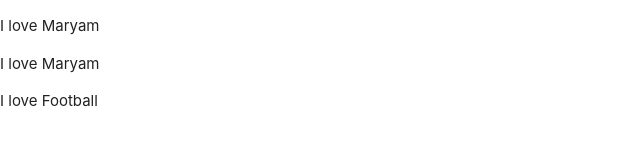
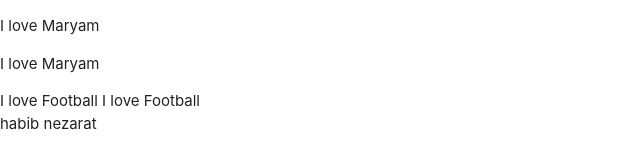
Before and after one commit to habib9037/test1, a plain HTML site: page assets/js/index.html in a window 1280 px wide. Shown: the whole page, without its empty margins (0-640 px from the left). Drawn offline with Linux system fonts and the light colour scheme.

Commit message:
five commit

```diff
--- a/assets/js/index.html
+++ b/assets/js/index.html
@@ -11,6 +11,9 @@
     <p> I love Maryam</p>
     <p> I love Maryam</p>
     <h>I love Football</h>
+    <h>I love Football</h>
+    <div> habib nezarat</div>
+
 
 
 
```
